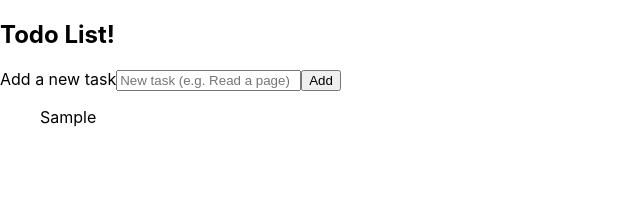
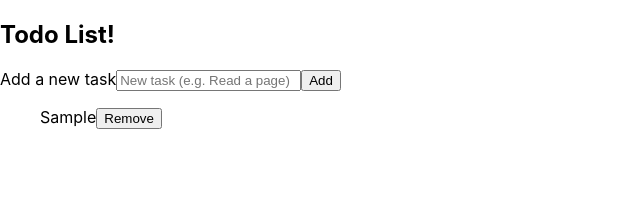
Before and after one commit to oybekabdulazizov/todo-list, a React (Create React App) app: page / in a window 1280 px wide. Both pictures are taken after typing "Sample" into the empty fields and a click on the button "Add". Shown: the top 198 px of the page, without its empty margins (0-640 px from the left). Built offline with nearby package versions, Linux system fonts and the light colour scheme.

Commit message:
implement the remove todo feature

```diff
--- a/src/Todo.js
+++ b/src/Todo.js
@@ -1,10 +1,20 @@
 import React, { Component } from 'react';
 
 class Todo extends Component {
+    constructor(props) {
+        super(props);
+        this.handleRemove = this.handleRemove.bind(this);
+    }
+
+    handleRemove(evt) {
+        this.props.removeTodo(this.props.id);
+    }
+
     render() {
         return (
             <div>
                 {this.props.task}
+                <button onClick={this.handleRemove}>Remove</button>
             </div>
         )
     }
--- a/src/TodoList.js
+++ b/src/TodoList.js
@@ -9,6 +9,7 @@ class TodoList extends Component {
             todos: []
         };
         this.add = this.add.bind(this);
+        this.remove = this.remove.bind(this);
     }
 
     add(newTodo) {
@@ -17,10 +18,19 @@ class TodoList extends Component {
         }));
     }
 
+    remove(id) {
+        this.setState(currState => ({
+            todos: currState.todos.filter(todo => todo.id !== id)
+        }));
+    }
+
     renderTodos() {
         return this.state.todos.map(todo =>
             <Todo
                 task={todo.task}
+                key={todo.id}
+                id={todo.id}
+                removeTodo={this.remove}
             />
             );
     }
```
